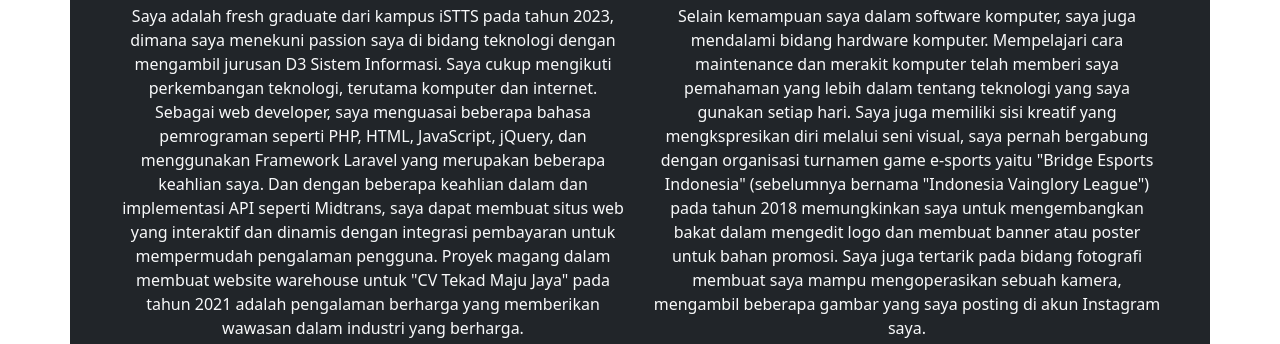
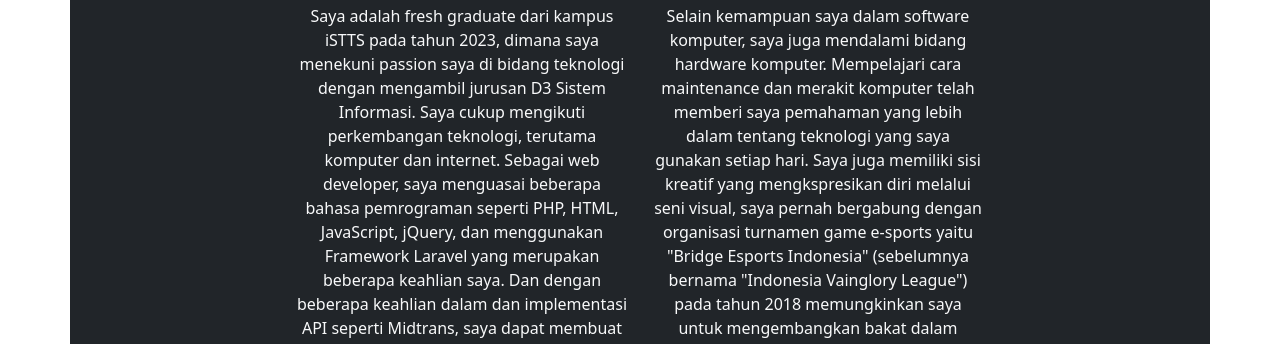
Before and after one commit to SandhikaDwiSaputra/sandhikadwisaputra.github.io, a plain HTML site: page index.html in a window 1280 px wide. Shown: the part 606-950 px from the top of the page. Drawn offline with nearby package versions, Linux system fonts and the light colour scheme.

Commit message:
rev layout about me

```diff
--- a/index.html
+++ b/index.html
@@ -81,7 +81,7 @@
         </div>
       </div>
       <div class="row fs-6 text-center">
-        <div class="col">
+        <div class="col-lg-4 ms-auto">
           <p>
             Saya adalah fresh graduate dari kampus iSTTS pada tahun 2023, dimana
             saya menekuni passion saya di bidang teknologi dengan mengambil
@@ -97,7 +97,7 @@
             berharga yang memberikan wawasan dalam industri yang berharga.
           </p>
         </div>
-        <div class="col">
+        <div class="col-lg-4 me-auto">
           <p>
             Selain kemampuan saya dalam software komputer, saya juga mendalami
             bidang hardware komputer. Mempelajari cara maintenance dan merakit
```
